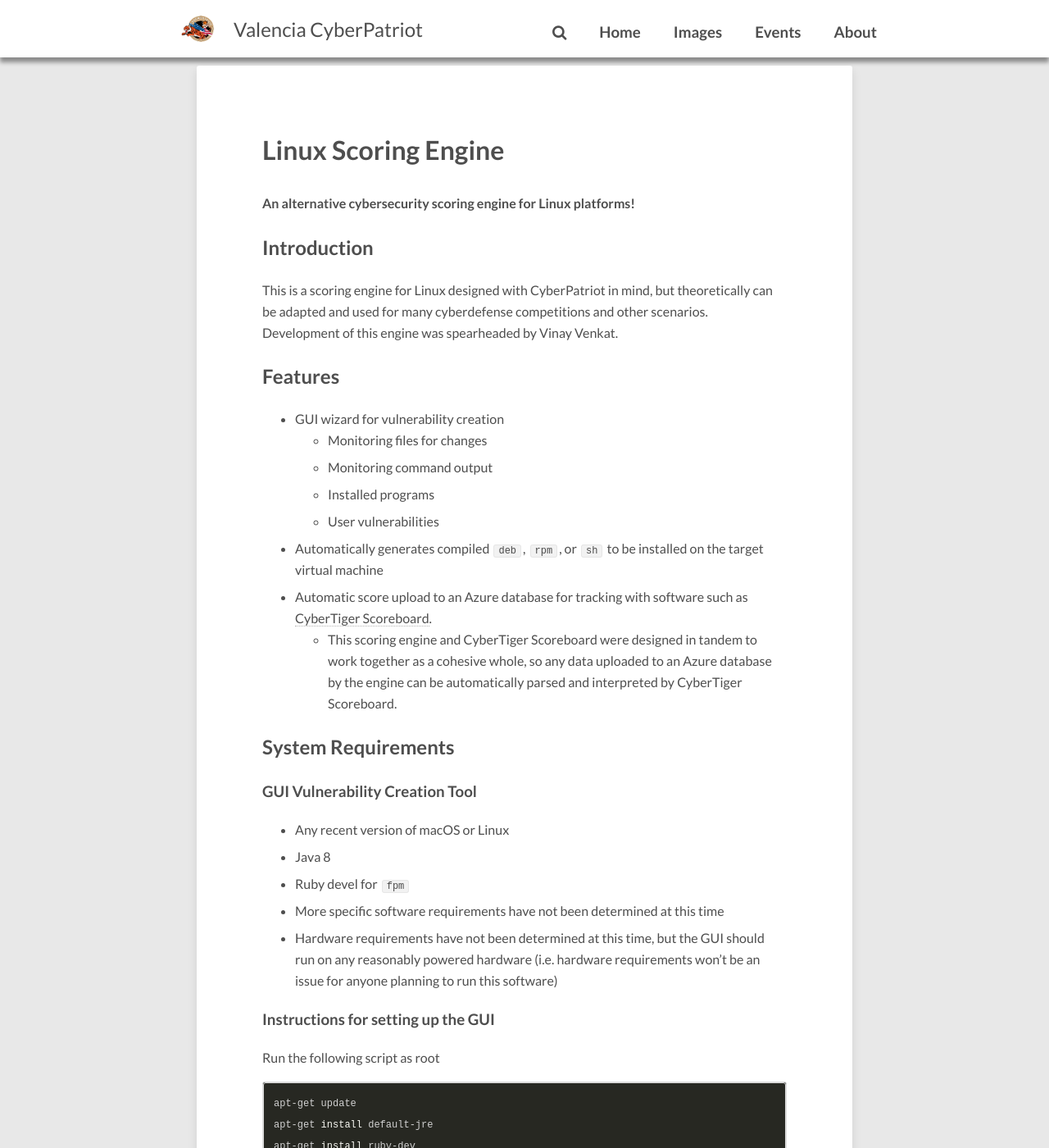
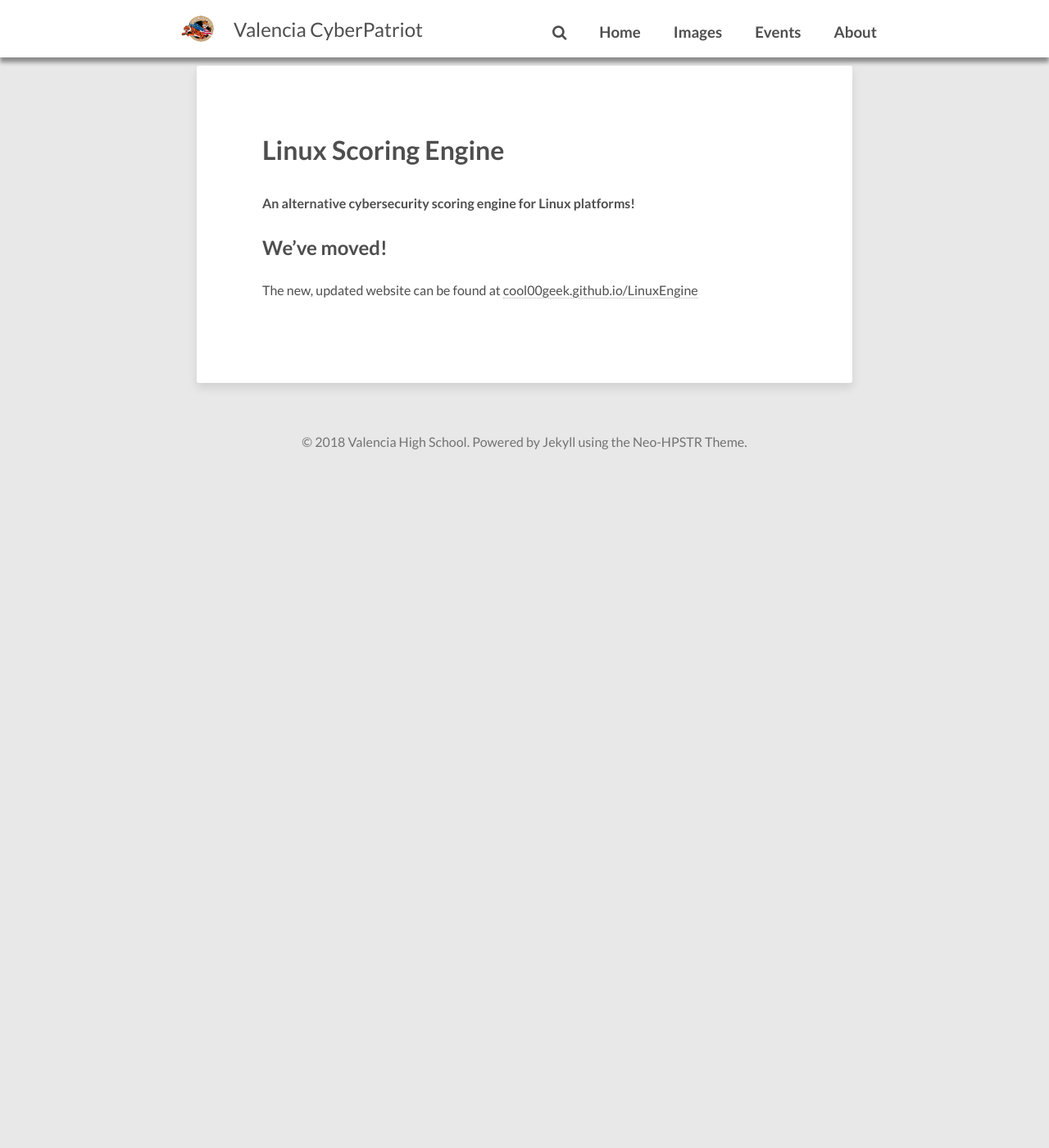
Before and after one commit to cool00geek/vhscyberpatriot, a Jekyll site: the page built from engineabout.md, in a window 1280 px wide and 1400 px high, scrolled down 270 px. Shown: the whole window at 82% size. Built offline with Jekyll 4.4.1, drawn with Linux system fonts in a browser that asks for light colours; nearby versions of some CDN libraries; our own code applies the rules of GitHub Pages for plain Markdown files; comment, search, counter and statistics services are not loaded; after the commit the page ends 900 px from its top, so only the background shows below that; some of the changed text lies outside the part shown.

Commit message:
Update engineabout.md

````diff
--- a/engineabout.md
+++ b/engineabout.md
@@ -2,74 +2,5 @@
 
 #### An alternative cybersecurity scoring engine for Linux platforms!
 
-## Introduction
- This is a scoring engine for Linux designed with CyberPatriot in mind, but theoretically can be adapted and used for many cyberdefense competitions and other scenarios. Development of this engine was spearheaded by Vinay Venkat.
-
-## Features
-- GUI wizard for vulnerability creation
-    - Monitoring files for changes
-    - Monitoring command output
-    - Installed programs
-    - User vulnerabilities
-- Automatically generates compiled `deb`, `rpm`, or `sh` to be installed on the target virtual machine
-- Automatic score upload to an Azure database for tracking with software such as [CyberTiger Scoreboard](https://github.com/cool00geek/CyberTigerScoreboard).
-    - This scoring engine and CyberTiger Scoreboard were designed in tandem to work together as a cohesive whole, so any data uploaded to an Azure database by the engine can be automatically parsed and interpreted by CyberTiger Scoreboard.
-
-
-## System Requirements
-
-### GUI Vulnerability Creation Tool
-- Any recent version of macOS or Linux
-- Java 8
-- Ruby devel for `fpm`
-- More specific software requirements have not been determined at this time
-- Hardware requirements have not been determined at this time, but the GUI should run on any reasonably powered hardware (i.e. hardware requirements won't be an issue for anyone planning to run this software)
-
-### Instructions for setting up the GUI
-Run the following script as root
-```shell
-apt-get update
-apt-get install default-jre
-apt-get install ruby-dev
-gem install fpm
-```
-
-### Compiled Vulnerability Checking Sofware
-- Ubuntu 16.04 LTS or higher for database functionality
-- Ubuntu 14.04 LTS or greater for all other features
-- Requirements for other Linux distributions have not been determined at this time.
-
-## Instructions for Sending Scores to an Azure Database
-
-1. Run the below shell script
-2. Install `default-jre`, `ruby-dev`, and `fpm` through gem.
-
-[Shell Script to with superuser privileges (e.g. sudo) for Ubuntu Environments](https://gist.github.com/cool00geek/fc7bdbec214c9a964af69498c08e48ec)
-
-### Script Contents:
-```shell
-#!/bin/bash
-apt-get install curl
-curl https://packages.microsoft.com/keys/microsoft.asc | apt-key add -
-curl https://packages.microsoft.com/config/ubuntu/$(lsb_release -r -s)/prod.list > /etc/apt/sources.list.d/mssql.list
-apt-get update
-apt-get -y install msodbcsql mssql-tools unixodbc-dev
-apt-get -y install python-pip
-pip install pyodbc==3.1.1
-```
-## People Involved/Contact Information
-
-### Vinay Venkat
-
-Chief Designer/Programmer for The Linux Scoring Engine
-
-714-406-0019
-
-<a href="mailto:cool00geek@yahoo.com?subject=Linux Scoring Engine&body=This email is regarding the Linux Scoring Engine, and I would like more information about it">cool00geek@yahoo.com</a>
-
-
-### Irvin Lemus
-
-Advisor/CyberPatriot Regional Coordinator
-
-<a href="mailto:irvin.lemus@wastc.org?subject=Linux Scoring Engine&body=This email is regarding the Linux Scoring Engine, and I would like more information about it">irvin.lemus@wastc.org</a>
+## We've moved!
+The new, updated website can be found at [cool00geek.github.io/LinuxEngine](https://cool00geek.github.io/LinuxEngine)
````
